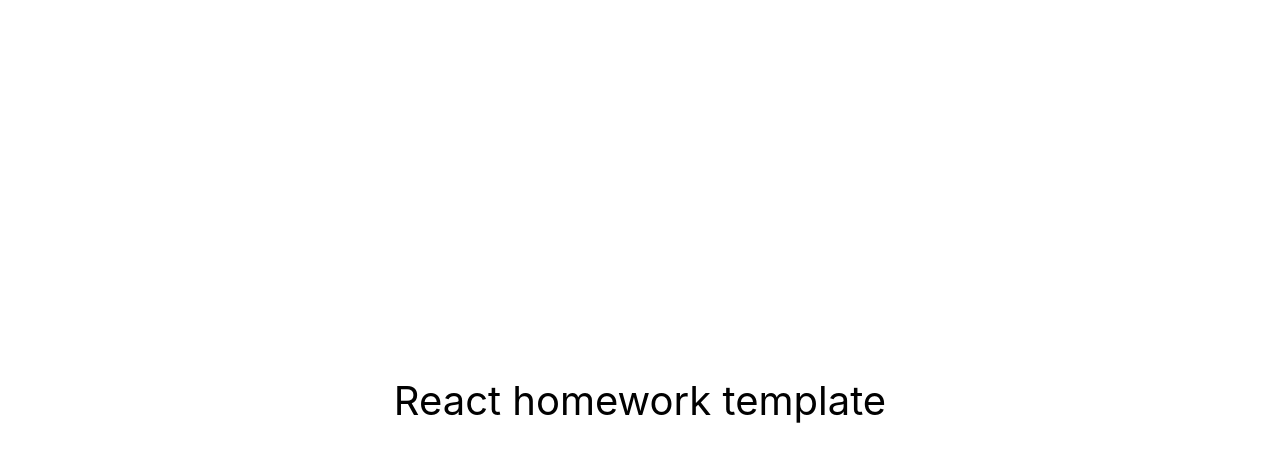
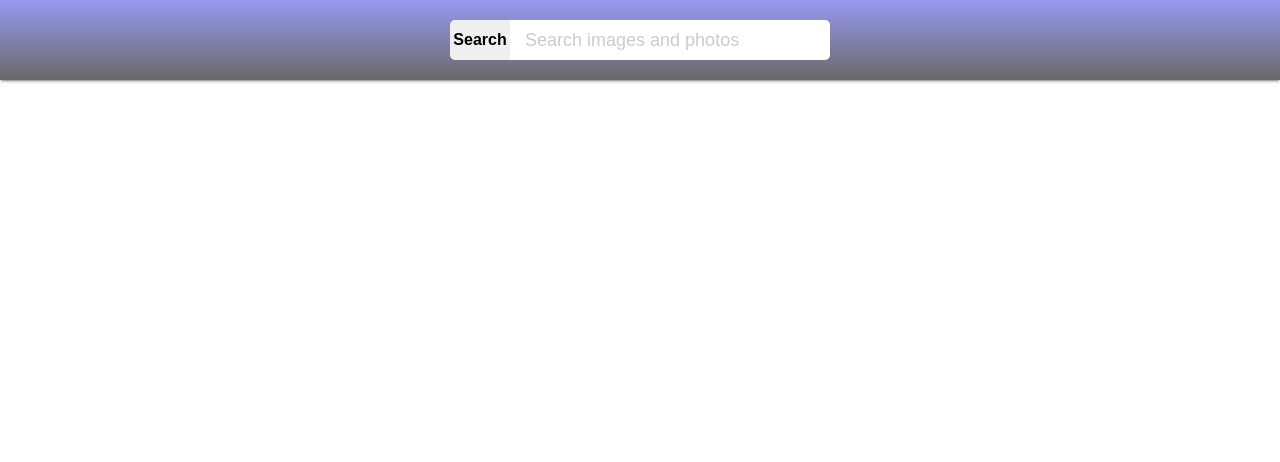
Before and after one commit to imiryna/goit-react-hw-03-image-finder, a React (Create React App) app: page / in a window 1280 px wide. Shown: the top 462 px of the page. Built offline with nearby package versions, Linux system fonts and the light colour scheme.

Commit message:
create of api, gallery and modal components

```diff
--- a/src/components/App.jsx
+++ b/src/components/App.jsx
@@ -1,16 +1,45 @@
-export const App = () => {
-  return (
-    <div
-      style={{
-        height: '100vh',
-        display: 'flex',
-        justifyContent: 'center',
-        alignItems: 'center',
-        fontSize: 40,
-        color: '#010101'
-      }}
-    >
-      React homework template
-    </div>
-  );
-};
+import React, { Component } from 'react';
+import { fetchImageGallery } from '../services/api';
+import { Searchbar } from './searchbar/searchbar';
+import { ImageGallery } from './imageGallery/imageGallery';
+import { Modal } from './modal/modal';
+
+export class App extends Component {
+  state = {
+    pictures: null,
+    isLoading: false,
+    error: null,
+    showModal: false,
+    currentImageInModal: '',
+  };
+
+  fetchGallery = searchTerm => {
+    fetchImageGallery(searchTerm).then(res => {
+      this.setState({ pictures: res.hits });
+    });
+  };
+
+  changeShowModal = (newState, imgUrl) => {
+    this.setState({
+      showModal: newState,
+      currentImageInModal: imgUrl,
+    });
+  };
+
+  render() {
+    return (
+      <>
+        <Searchbar getGallery={this.fetchGallery} />
+        <ImageGallery
+          dataPictures={this.state.pictures}
+          loader={this.state.isLoading}
+          changeShowModal={this.changeShowModal}
+        />
+        <Modal
+          isShowing={this.state.showModal}
+          longUrl={this.state.currentImageInModal}
+        />
+      </>
+    );
+  }
+}
--- /dev/null
+++ b/src/components/imageGallery/imageGallery.jsx
@@ -0,0 +1,22 @@
+import React, { Component } from 'react';
+import { GalleryListCss } from './imageGallery.styled';
+import { ImageGalleryItem } from '../imageGalleryItem/imageGalleryItem';
+
+export class ImageGallery extends Component {
+  render() {
+    const showImage =
+      Array.isArray(this.props.dataPictures) && this.props.dataPictures.length;
+    return (
+      <GalleryListCss>
+        {showImage &&
+          this.props.dataPictures.map(picture => (
+            <ImageGalleryItem
+              key={picture.id}
+              image={picture}
+              changeShowModal={this.props.changeShowModal}
+            />
+          ))}
+      </GalleryListCss>
+    );
+  }
+}
--- /dev/null
+++ b/src/components/imageGallery/imageGallery.styled.jsx
@@ -0,0 +1,11 @@
+import styled from '@emotion/styled';
+
+export const GalleryListCss = styled.ul`
+  display: grid;
+  max-width: calc(100vw - 48px);
+  grid-template-columns: repeat(auto-fill, minmax(320px, 1fr));
+  grid-gap: 16px;
+  margin: 0 auto;
+  padding: 84px 0 0 0;
+  list-style: none;
+`;
--- /dev/null
+++ b/src/components/imageGalleryItem/imageGalleryItem.jsx
@@ -0,0 +1,23 @@
+import React, { Component } from 'react';
+import { ItemCss, ImgCss } from './imageGalleryItem.styled';
+// import { Modal } from 'components/modal/modal';
+
+export class ImageGalleryItem extends Component {
+  openModal = () => {
+    this.props.changeShowModal(true, this.props.image.largeImageURL);
+  };
+
+  render() {
+    return (
+      <>
+        <ItemCss id={this.props.id}>
+          <ImgCss
+            src={this.props.image.webformatURL}
+            alt={this.props.image.tags}
+            onClick={this.openModal}
+          />
+        </ItemCss>
+      </>
+    );
+  }
+}
--- /dev/null
+++ b/src/components/imageGalleryItem/imageGalleryItem.styled.jsx
@@ -0,0 +1,18 @@
+import styled from '@emotion/styled';
+
+export const ItemCss = styled.li`
+  border-radius: 8px;
+`;
+
+export const ImgCss = styled.img`
+  width: 100%;
+  height: 230px;
+  object-fit: cover;
+  transition: transform 250ms cubic-bezier(0.4, 0, 0.2, 1);
+  border-radius: 8px;
+
+  &:hover {
+    transform: scale(1.03);
+    cursor: zoom-in;
+  }
+`;
--- /dev/null
+++ b/src/components/modal/modal.jsx
@@ -0,0 +1,45 @@
+import React, { Component } from 'react';
+import { Overlay, ModalWindow } from './modal.styled';
+
+export class Modal extends Component {
+  state = {
+    show: false,
+  };
+
+  componentDidMount() {
+    window.addEventListener('keydown', this.handleKeyDown);
+  }
+  componentWillUnmount() {
+    window.removeEventListener('keydown', this.handleKeyDown);
+  }
+
+  handleKeyDown = event => {
+    if (event.code === 'Escape') {
+      this.props.onClose();
+    }
+  };
+
+  handleBackdropClick = event => {
+    if (event.currentTarget === event.target) {
+      this.props.onClose();
+    }
+  };
+
+  render() {
+    if (!this.props.isShowing) {
+      return null;
+    }
+    return (
+      <Overlay onClick={this.handleBackdropClick}>
+        <ModalWindow>
+          <img
+            src={this.props.longUrl}
+            alt={this.props.tags}
+            width="800"
+            height="600"
+          />
+        </ModalWindow>
+      </Overlay>
+    );
+  }
+}
--- /dev/null
+++ b/src/components/modal/modal.styled.jsx
@@ -0,0 +1,19 @@
+import styled from '@emotion/styled';
+
+export const Overlay = styled.div`
+  position: fixed;
+  top: 0;
+  left: 0;
+  width: 100vw;
+  height: 100vh;
+  display: flex;
+  justify-content: center;
+  align-items: center;
+  background-color: rgba(0, 0, 0, 0.8);
+  z-index: 1200;
+`;
+
+export const ModalWindow = styled.div`
+  max-width: calc(100vw - 48px);
+  max-height: calc(100vh - 24px);
+`;
--- /dev/null
+++ b/src/components/searchbar/searchbar.jsx
@@ -0,0 +1,47 @@
+import React, { Component } from 'react';
+import Notiflix from 'notiflix';
+import {
+  SearchFormCss,
+  SearchInputCss,
+  SearchButtonCss,
+  HeaderCss,
+} from './searchbar.styled';
+
+export class Searchbar extends Component {
+  state = {
+    inputValue: '',
+  };
+
+  getGalleryPictures = e => {
+    this.setState({ inputValue: e.target.value });
+  };
+
+  handleClick = () => {
+    this.props.getGallery(this.state.inputValue);
+    if (this.state.inputValue === '') {
+      Notiflix.Notify.info(
+        'The search bar cannot be empty. Please type any criteria in the search bar.'
+      );
+    }
+  };
+
+  render() {
+    return (
+      <HeaderCss>
+        <SearchFormCss>
+          <SearchButtonCss type="button" onClick={this.handleClick}>
+            <span>Search</span>
+          </SearchButtonCss>
+
+          <SearchInputCss
+            type="text"
+            autoComplete="off"
+            autoFocus
+            placeholder="Search images and photos"
+            onChange={this.getGalleryPictures}
+          />
+        </SearchFormCss>
+      </HeaderCss>
+    );
+  }
+}
--- /dev/null
+++ b/src/components/searchbar/searchbar.styled.jsx
@@ -0,0 +1,57 @@
+import styled from '@emotion/styled';
+
+export const HeaderCss = styled.header`
+  padding-top: 20px;
+  padding-bottom: 50px;
+`;
+
+export const SearchFormCss = styled.form`
+  position: fixed;
+  top: 0;
+  left: 0;
+  width: 100%;
+  display: flex;
+  align-items: center;
+  justify-content: center;
+  padding: 20px 0 20px 0;
+  background: linear-gradient(#7d7fefcc, rgba(5, 5, 5, 0.6));
+  box-shadow: 0px 3px 1px -2px rgba(0, 0, 0, 0.2),
+    0px 2px 2px 0px rgba(0, 0, 0, 0.14), 0px 1px 5px 0px rgba(0, 0, 0, 0.12);
+  z-index: 999;
+`;
+
+export const SearchInputCss = styled.input`
+  width: 300px;
+  height: 30px;
+  padding: 5px 5px 5px 15px;
+  font-size: 18px;
+  outline: none;
+  border: none;
+  border-top-right-radius: 5px;
+  border-bottom-right-radius: 5px;
+
+  &::placeholder {
+    font: inherit;
+    color: #cccccc;
+  }
+`;
+
+export const SearchButtonCss = styled.button`
+  display: flex;
+  align-items: center;
+  justify-content: center;
+  width: 60px;
+  height: 40px;
+  font-size: 16px;
+  font-weight: 600;
+  border: none;
+  border-top-left-radius: 5px;
+  border-bottom-left-radius: 5px;
+  cursor: pointer;
+
+  &:hover,
+  &:focus {
+    background-color: #efa51b;
+    color: #fff;
+  }
+`;
--- /dev/null
+++ b/src/services/api.js
@@ -0,0 +1,18 @@
+import axios from 'axios';
+
+const URL = 'https://pixabay.com/api/';
+const API_KEY = '38926038-9764a0475e6c51ddc0f5eb34a';
+
+export const fetchImageGallery = async searchName => {
+  const paramsRequest = {
+    key: API_KEY,
+    q: searchName,
+    image_type: 'photo',
+    orientation: 'horizontal',
+    safesearch: 'true',
+    page: 1,
+    per_page: 12,
+  };
+  const { data } = await axios.get(URL, { params: paramsRequest });
+  return data;
+};
```
Also changed, not shown: package.json (+6 -1 lines), 1 other file (tests, documents, lock files or other folders).
